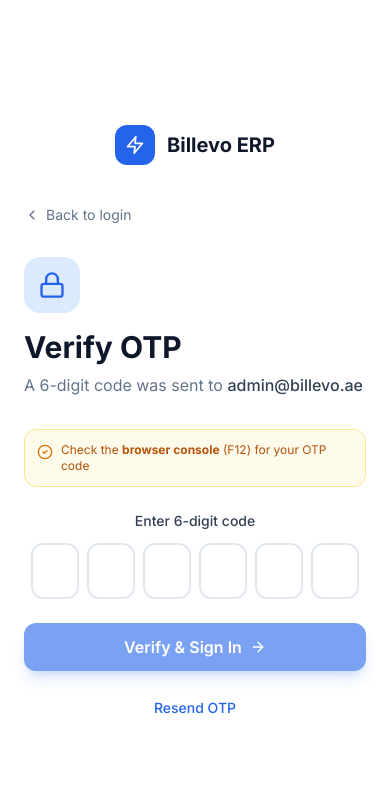
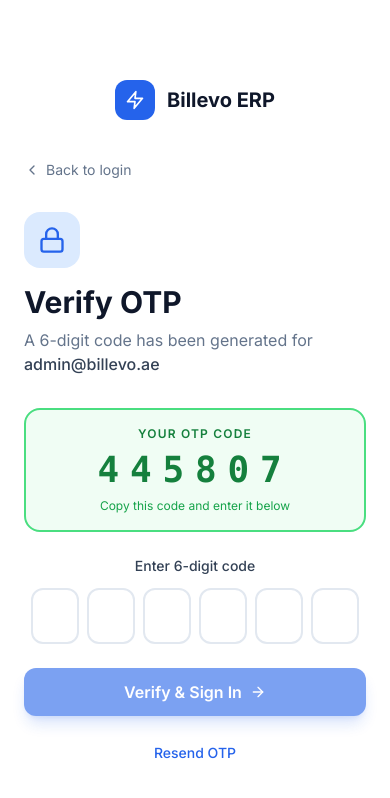
Before and after one commit to abhaypandey-cloud/Billovo, a React (Vite) app: page /login in a window 390 px wide. Both pictures are taken after a click on the button "Continue". Shown: the top 798 px of the page. Built offline with nearby package versions, Linux system fonts and the light colour scheme.

Commit message:
feat: show OTP on screen instead of console for mobile users

```diff
--- a/src/components/Login.tsx
+++ b/src/components/Login.tsx
@@ -3,12 +3,12 @@ import { useNavigate } from 'react-router-dom';
 import { useAuth } from '../contexts/AuthContext';
 import {
   Eye, EyeOff, Shield, BarChart3, Globe, ArrowRight, RefreshCw,
-  ChevronLeft, CheckCircle2, Zap, Lock
+  ChevronLeft, Zap, Lock
 } from 'lucide-react';
 
 const Login: React.FC = () => {
   const navigate = useNavigate();
-  const { login, verifyOtp, resendOtp, otpPending, otpEmail, isAuthenticated } = useAuth();
+  const { login, verifyOtp, resendOtp, otpPending, otpEmail, currentOtp, isAuthenticated } = useAuth();
 
   useEffect(() => { if (isAuthenticated) navigate('/'); }, [isAuthenticated, navigate]);
 
@@ -240,17 +240,25 @@ const Login: React.FC = () => {
                 </div>
                 <h2 className="text-3xl font-bold text-slate-900 dark:text-white mb-2">Verify OTP</h2>
                 <p className="text-slate-500 dark:text-slate-400">
-                  A 6-digit code was sent to{' '}
+                  A 6-digit code has been generated for{' '}
                   <span className="font-medium text-slate-700 dark:text-slate-300">{otpEmail}</span>
                 </p>
               </div>
 
-              <div className="mb-6 p-3 bg-amber-50 dark:bg-amber-900/20 border border-amber-200 dark:border-amber-800 rounded-xl flex items-start gap-2">
-                <CheckCircle2 className="h-4 w-4 text-amber-600 dark:text-amber-400 mt-0.5 flex-shrink-0" />
-                <p className="text-xs text-amber-700 dark:text-amber-300">
-                  Check the <strong>browser console</strong> (F12) for your OTP code
-                </p>
-              </div>
+              {/* OTP displayed on screen */}
+              {currentOtp && (
+                <div className="mb-6 p-4 bg-green-50 dark:bg-green-900/20 border-2 border-green-400 dark:border-green-600 rounded-2xl text-center">
+                  <p className="text-xs font-semibold text-green-700 dark:text-green-400 uppercase tracking-widest mb-2">
+                    Your OTP Code
+                  </p>
+                  <p className="text-4xl font-bold tracking-[0.3em] text-green-700 dark:text-green-300 font-mono">
+                    {currentOtp}
+                  </p>
+                  <p className="text-xs text-green-600 dark:text-green-500 mt-2">
+                    Copy this code and enter it below
+                  </p>
+                </div>
+              )}
 
               {otpError && (
                 <div className="mb-4 p-3 bg-red-50 dark:bg-red-900/20 border border-red-200 dark:border-red-800 rounded-xl text-sm text-red-700 dark:text-red-300">
--- a/src/contexts/AuthContext.tsx
+++ b/src/contexts/AuthContext.tsx
@@ -16,6 +16,7 @@ interface AuthContextType {
   isAuthenticated: boolean;
   otpPending: boolean;
   otpEmail: string;
+  currentOtp: string;
   login: (email: string, password: string) => Promise<{ success: boolean; requiresOtp?: boolean; error?: string }>;
   verifyOtp: (otp: string) => Promise<{ success: boolean; error?: string }>;
   resendOtp: () => void;
@@ -113,7 +114,7 @@ export const AuthProvider: React.FC<{ children: ReactNode }> = ({ children }) =>
   };
 
   return (
-    <AuthContext.Provider value={{ user, isAuthenticated: !!user, otpPending, otpEmail, login, verifyOtp, resendOtp, logout, can }}>
+    <AuthContext.Provider value={{ user, isAuthenticated: !!user, otpPending, otpEmail, currentOtp, login, verifyOtp, resendOtp, logout, can }}>
       {children}
     </AuthContext.Provider>
   );
```
